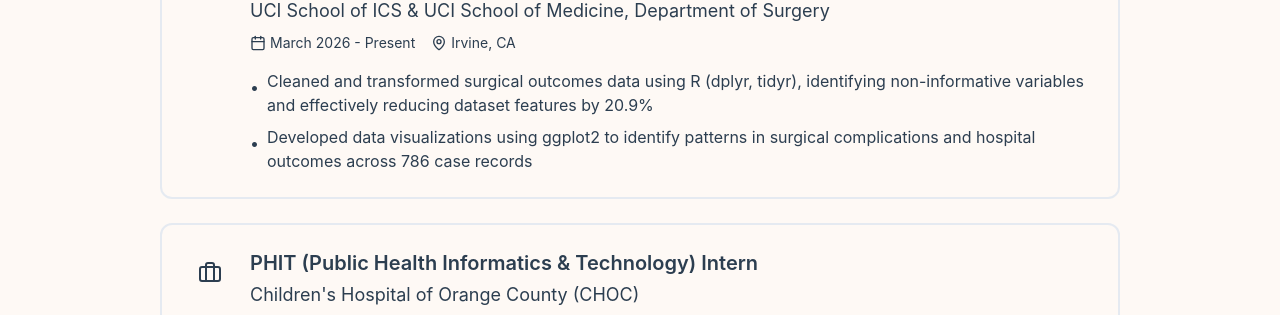
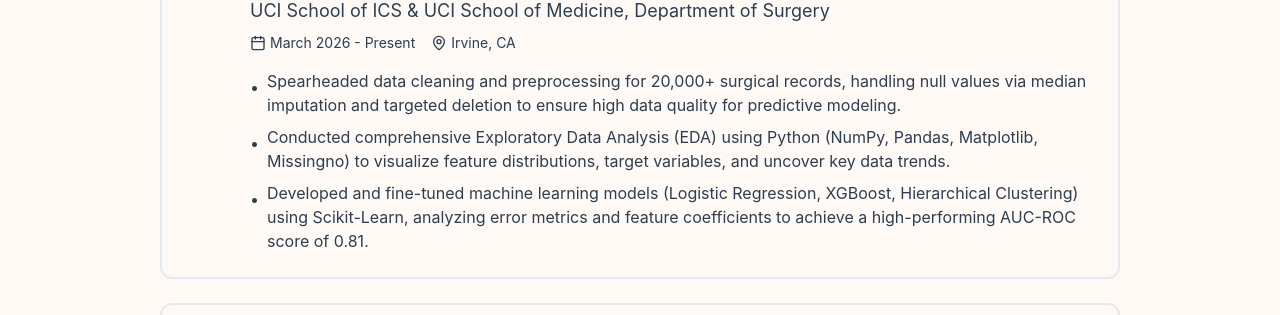
Before and after one commit to thuyng11/Myportfolio, a React (Vite) app in the folder Myportfolio/: page /Myportfolio/experience in a window 1280 px wide. Shown: the part 314-629 px from the top of the page. Built offline with nearby package versions, Linux system fonts and the light colour scheme; no server answers.

Commit message:
Update Experience

```diff
--- a/Myportfolio/src/app/pages/Experience.tsx
+++ b/Myportfolio/src/app/pages/Experience.tsx
@@ -17,8 +17,9 @@ export function Experience() {
       location: 'Irvine, CA',
       period: 'March 2026 - Present',
       responsibilities: [
-        'Cleaned and transformed surgical outcomes data using R (dplyr, tidyr), identifying non-informative variables and effectively reducing dataset features by 20.9%',
-        'Developed data visualizations using ggplot2 to identify patterns in surgical complications and hospital outcomes across 786 case records',
+        'Spearheaded data cleaning and preprocessing for 20,000+ surgical records, handling null values via median imputation and targeted deletion to ensure high data quality for predictive modeling.',
+        'Conducted comprehensive Exploratory Data Analysis (EDA) using Python (NumPy, Pandas, Matplotlib, Missingno) to visualize feature distributions, target variables, and uncover key data trends.',
+        'Developed and fine-tuned machine learning models (Logistic Regression, XGBoost, Hierarchical Clustering) using Scikit-Learn, analyzing error metrics and feature coefficients to achieve a high-performing AUC-ROC score of 0.81.'
       ],
       color: 'primary',
     },
```
